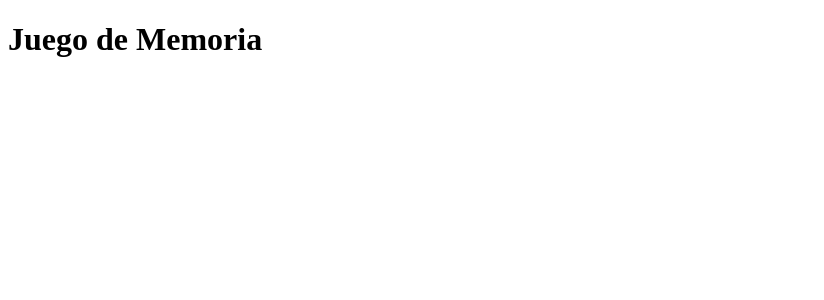
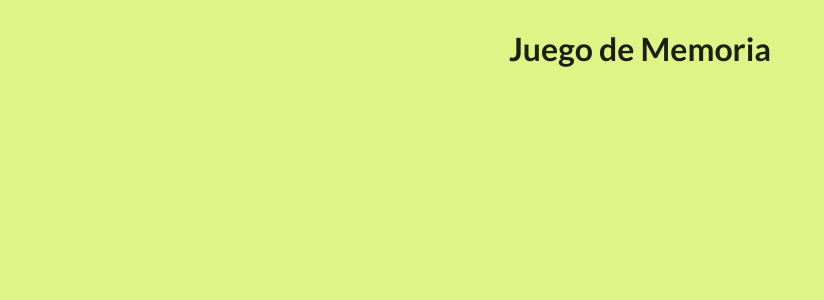
Before and after one commit to hsilv/Lab8_Web, a React (Create React App) app: page / in a window 1280 px wide. Shown: the top 300 px of the page, without its empty margins (0-824 px from the left). Built offline with nearby package versions, Linux system fonts and the light colour scheme.

Commit message:
Inclusión de estilos globales

```diff
--- a/src/App.jsx
+++ b/src/App.jsx
@@ -1,5 +1,6 @@
 import React, { useEffect, useState } from "react";
 import ReactDOM from "react-dom/client";
+import "./styles/global.scss";
 
 export function App() {
   return (
--- a/src/index.js
+++ b/src/index.js
@@ -1,5 +1,6 @@
 import React, { useState } from "react";
 import ReactDOM from "react-dom/client";
+import "./styles/global.scss";
 import { App } from "./App";
 
 
--- /dev/null
+++ b/src/styles/global.scss
@@ -0,0 +1,16 @@
+@import url("https://fonts.googleapis.com/css2?family=Lato:ital,wght@0,100;0,300;0,400;0,700;0,900;1,100;1,300;1,400;1,700;1,900&display=swap");
+
+$base-color: #dff386;
+$color: rgba(rgb(0, 0, 0), 0.88);
+
+body {
+  background-color: $base-color;
+  color: $color;
+}
+
+.gameHeader {
+  display: flex;
+  flex-direction: column;
+  align-items: center;
+  font-family: "Lato", sans-serif;
+}
```
